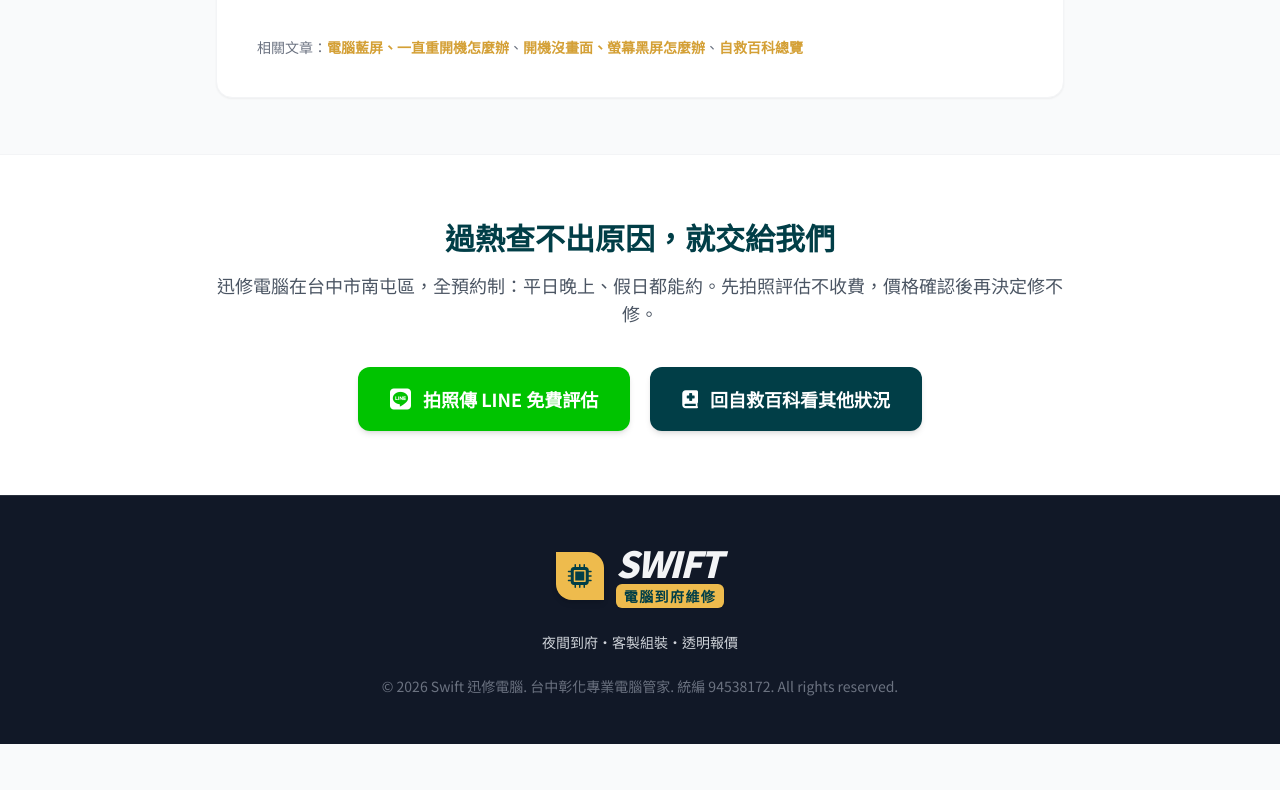
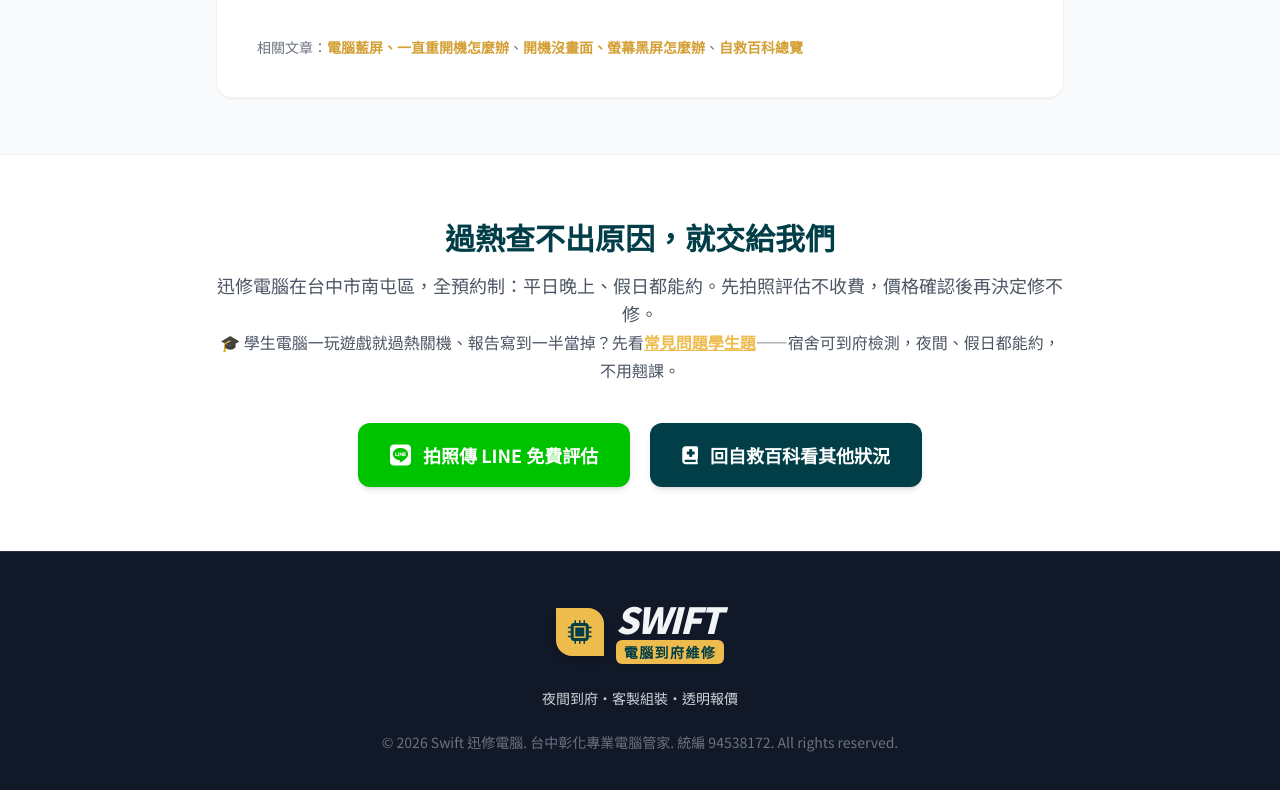
Before and after one commit to e15699-hue/swiftfix-site, a plain HTML site: page guide-overheat.html in a window 1280 px wide. Shown: the part 3365-4155 px from the top of the page. Before the commit the page ends 4109 px from the top, so only its background shows below. Drawn offline with nearby package versions, Linux system fonts and the light colour scheme.

Commit message:
Add student direct link to overheat and disk-full guides

```diff
--- a/guide-overheat.html
+++ b/guide-overheat.html
@@ -260,7 +260,7 @@
     <section class="py-16 bg-white border-t border-gray-100">
         <div class="container mx-auto px-6 max-w-4xl text-center">
             <h2 class="text-3xl font-bold mb-4">過熱查不出原因，就交給我們</h2>
-            <p class="text-gray-600 text-lg mb-10">迅修電腦在台中市南屯區，全預約制：平日晚上、假日都能約。先拍照評估不收費，價格確認後再決定修不修。</p>
+            <p class="text-gray-600 text-lg mb-10">迅修電腦在台中市南屯區，全預約制：平日晚上、假日都能約。先拍照評估不收費，價格確認後再決定修不修。<br><span class="text-base">🎓 學生電腦一玩遊戲就過熱關機、報告寫到一半當掉？先看<a href="index.html#faq-student" class="text-brand-gold underline font-bold">常見問題學生題</a>——宿舍可到府檢測，夜間、假日都能約，不用翹課。</span></p>
             <div class="flex flex-col md:flex-row justify-center gap-5">
                 <a href="https://line.me/R/ti/p/@077usxwz" target="_blank" class="bg-[#00C300] text-white px-8 py-4 rounded-xl text-lg font-bold hover:bg-[#00b300] transition shadow-md flex items-center justify-center min-h-[56px]">
                     <i class="fab fa-line mr-3 text-2xl"></i> 拍照傳 LINE 免費評估
```
Also changed, not shown: guide-disk-full.html (+1 -1 lines).
